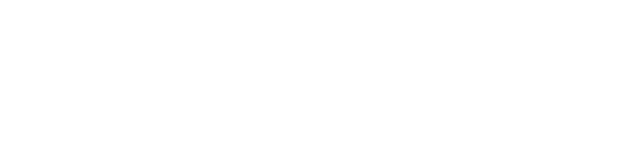
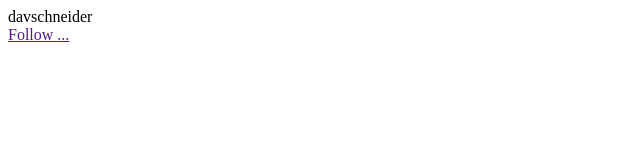
Before and after one commit to davidschneiderdev/Front-end-exercises, a plain HTML site: page index.html in a window 1280 px wide. Shown: the whole page, without its empty margins (0-640 px from the left). Drawn offline with Linux system fonts and the light colour scheme.

Commit message:
creates containers for top right header

```diff
--- a/index.html
+++ b/index.html
@@ -8,5 +8,26 @@
 </head>
 <body>
 
+    <div>
+        <!-- container -->
+        <div>
+            <!-- profile pic -->
+
+        </div>
+        <div>
+            <!-- username -->
+            davschneider
+        </div>
+        <a href="">
+
+            <!-- follow link -->
+            Follow
+        </a>
+        <a href="">
+            ...
+        </a>
+    </div>
+
+
 </body>
 </html>
```
